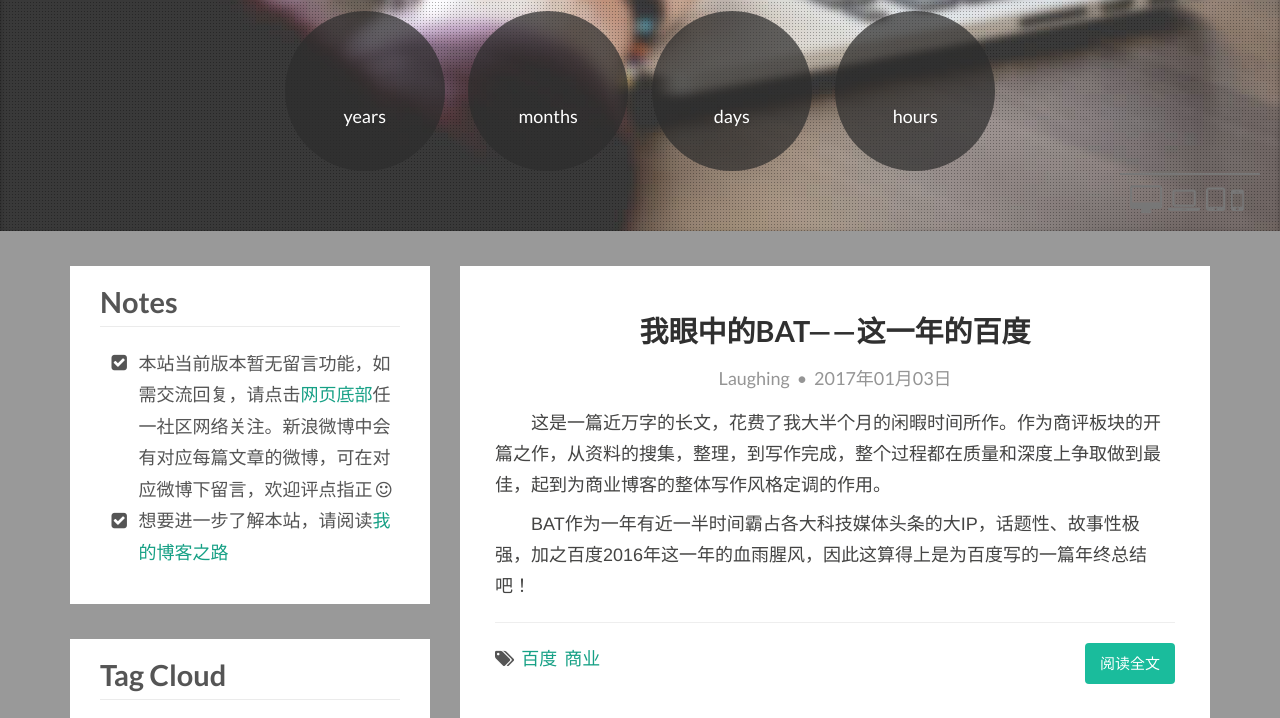
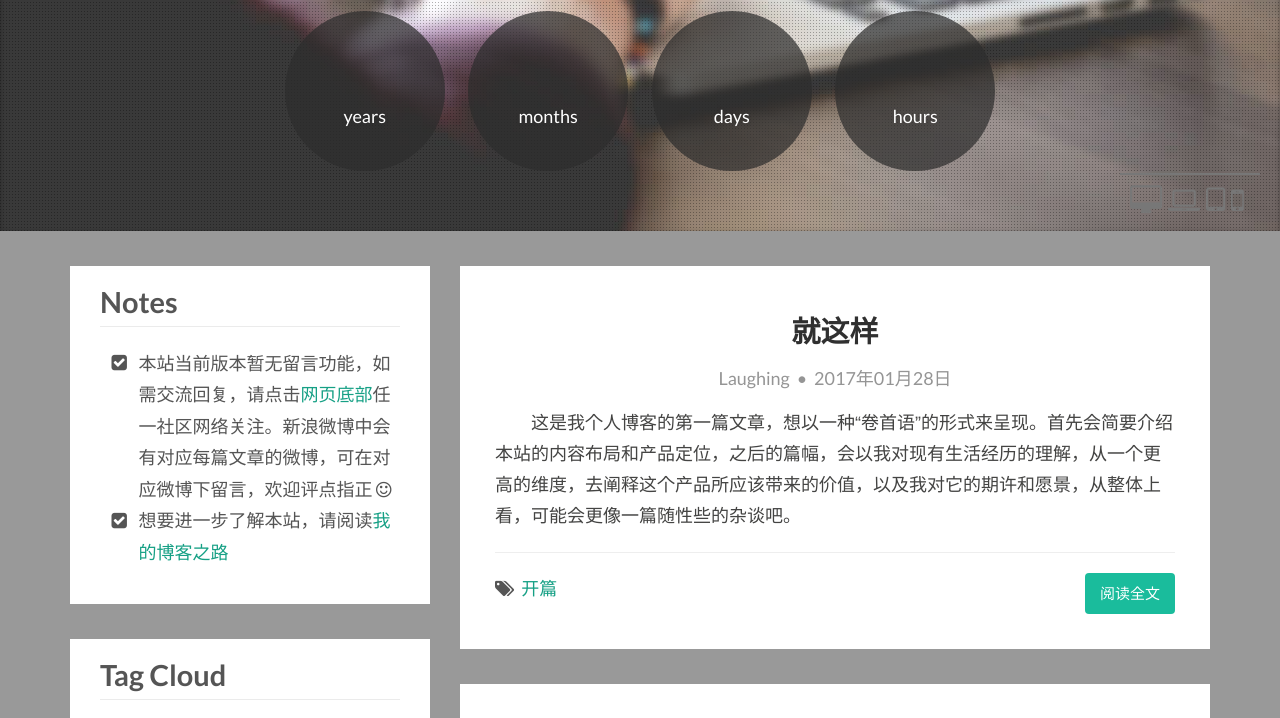
Before and after one commit to Mickey-Wang/blog-1.0, a plain HTML site: page index.html in a window 1280 px wide. Shown: the part 214-932 px from the top of the page. Drawn offline with nearby package versions, Linux system fonts and the light colour scheme; some packages are replaced by stand-ins of ours; a script that the page names is missing.

Commit message:
发布前的更新

```diff
--- a/index.html
+++ b/index.html
@@ -265,7 +265,7 @@
                     <h4 class="title" title="通过点按来删除标签，或者在下方空白处输入新标签，以完成快速检索" data-toggle="tooltip">Tag Cloud</h4>
 
                     <input name="tagsinput-01" class="tagsinput" data-role="tagsinput"
-                           value="Java,JavaScript,中级,商业,tools,清空所有标签"/>
+                           value="开篇,Java,JavaScript,中级,商业,tools,清空所有标签"/>
                 </div>
                 <div class="widget visible-lg-block musicWidget">
                     <h4 class="title" title="点按开关后，可在屏幕左下角显示或隐藏音乐组件" data-toggle="tooltip">Music</h4>
@@ -291,6 +291,36 @@
                     <h4>您搜索的标签还没有相应文章哦！</h4>
                     <a id="clickRefresh">点此刷新</a>
                 </div>
+
+                <article class="post tag-about-ghost tag-ghost-in-depth tag-zhu-shou-han-shu">
+                    <div class="post-head">
+                        <h4 class="post-title">
+                            <a href="http://mickeywang.com/others/就这样.html" target="_blank">就这样</a>
+                        </h4>
+
+                        <div class="post-meta">
+                            <span class="author">
+                                Laughing
+                            </span>
+                            &nbsp;•&nbsp;
+                            <time class="date" datetime="2017-01-28">2017年01月28日</time>
+                        </div>
+                    </div>
+                    <div class="post-content">
+                        <p>这是我个人博客的第一篇文章，想以一种“卷首语”的形式来呈现。首先会简要介绍本站的内容布局和产品定位，之后的篇幅，会以我对现有生活经历的理解，从一个更高的维度，去阐释这个产品所应该带来的价值，以及我对它的期许和愿景，从整体上看，可能会更像一篇随性些的杂谈吧。</p>
+                    </div>
+                    <hr>
+                    <div class="footer clearfix">
+                        <div class="pull-left tag-list">
+                            <i class="fa fa-tags" aria-hidden="true"></i>&nbsp;
+                            <a>开篇</a>&nbsp;
+                        </div>
+                        <div class="pull-right">
+                            <a href="http://mickeywang.com/others/就这样.html"
+                               class="btn btn-primary" target="_blank">阅读全文</a>
+                        </div>
+                    </div>
+                </article>
 
                 <article class="post tag-about-ghost tag-ghost-in-depth tag-zhu-shou-han-shu">
                     <div class="post-head">
@@ -548,7 +578,7 @@
 
         <p style="margin-bottom: 3px;">Design and Development in Beijing, China</p>
 
-        <p style="margin-bottom: 3px;">Since February 2017</p>
+        <p style="margin-bottom: 3px;">Since January 2017</p>
 
         <p style="margin-bottom: 3px;">Version v1.0.0</p>
     </div>
```
